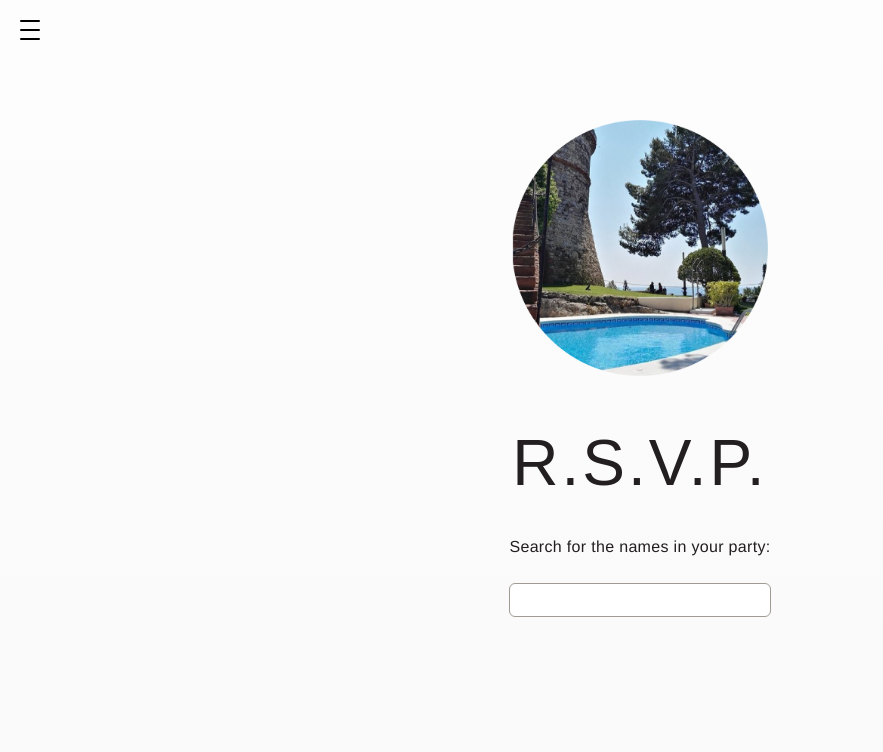
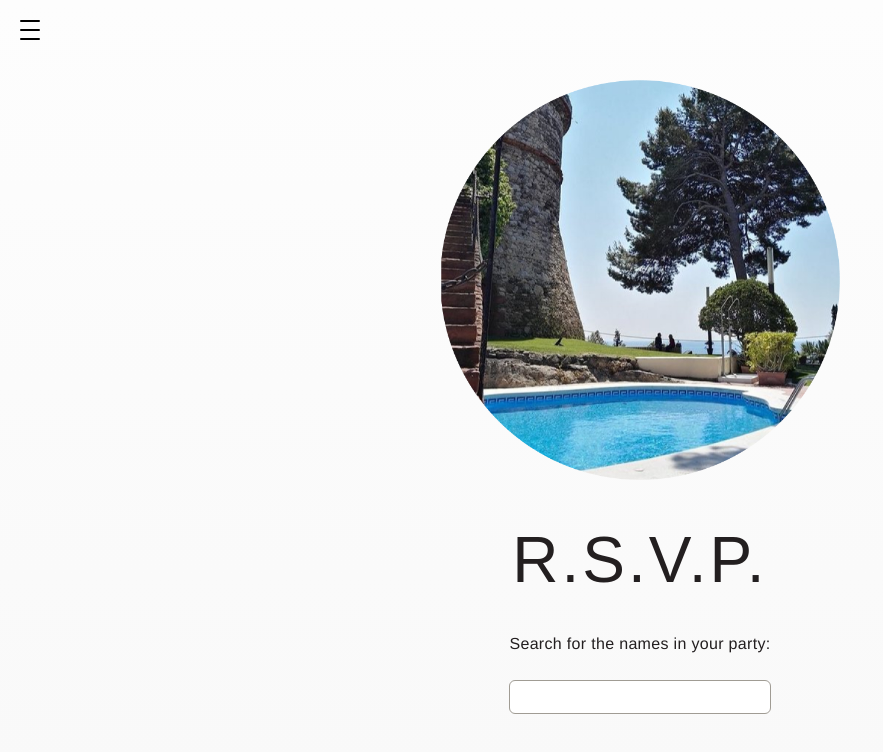
Before and after one commit to 11ac11/wedding-app, a Next.js app: page /rsvp in a window 1280 px wide. Shown: the top 752 px of the page, without its empty margins (0-883 px from the left). Built offline with nearby package versions, Linux system fonts and the light colour scheme; a web font is replaced by a local one.

Commit message:
rsvp animation started

```diff
--- a/app/globals.css
+++ b/app/globals.css
@@ -31,17 +31,16 @@ main {
   min-height: 100vh;
   flex-direction: column;
   align-items: center;
-  justify-content: center;
-  padding: 100px 0;
+  justify-content: flex-start;
+  padding: 80px 0;
 }
 
 .rsvp-container {
   display: flex;
-  min-height: 100vh;
+  /* min-height: 100vh; */
   flex-direction: column;
   align-items: center;
   justify-content: flex-start;
-  padding: 20px 0;
   width: 80%;
 }
 
@@ -130,6 +129,43 @@ h3 {
   animation: fadeOut 1s;
 }
 
+.hide {
+  animation: hideMe 1s;
+}
+
+.image {
+  opacity: 1;
+  transition: all 0.5s ease-out;
+}
+
+.image.fade-out {
+  opacity: 0;
+  top: -500px;
+}
+
+.image-container {
+  /* Replace with your actual class name */
+  position: relative;
+  width: 100%;
+  /* Default width */
+  height: 400px;
+  transition: height 0.4s ease-out;
+}
+
+.image-container.shrink {
+  height: 0px;
+}
+
+.image-container>img {
+  object-fit: contain;
+  width: 100%;
+  /* Override default width for image */
+  position: relative;
+  /* Override default position for image */
+  height: auto;
+  /* Remove height restriction for image */
+}
+
 
 @keyframes fadeIn {
   0% {
@@ -143,11 +179,14 @@ h3 {
 
 @keyframes fadeOut {
   0% {
-    opacity: 1;
+    /* opacity: 1; */
+    /* display: block; */
+    top: 0;
   }
 
   100% {
-    opacity: 0;
+    /* opacity: 0; */
+    top: -999;
   }
 }
 
--- a/app/page.jsx
+++ b/app/page.jsx
@@ -9,13 +9,12 @@ export default async function App() {
 
   return (
     <main className="relative flex min-h-screen flex-col items-center justify-center">
-      <h3>FRIDAY 05 SEPT. 2025</h3>
+      <VidCont />
       <h1 className="getting-married low">{`Robyn & Alex`}</h1>
       <h1 className="getting-married low second">{`are getting married!`}</h1>
+      <h3>FRIDAY 05 SEPT. 2025</h3>
       <h3 style={{ textTransform: 'uppercase' }}>We kindly request you to join us</h3>
       <h3 style={{ textTransform: 'uppercase' }}>for the celebration</h3>
-      <VidCont />
-
     </main>
   )
 }
--- a/app/rsvp/page.jsx
+++ b/app/rsvp/page.jsx
@@ -1,4 +1,3 @@
-
 import { Suspense } from 'react'
 import { getAllGuests, searchGuests } from '../api'
 import Table from '@/components/table.jsx'
@@ -11,12 +10,21 @@ export const preferredRegion = 'home'
 export const dynamic = 'force-dynamic'
 
 export default async function RSVP({ searchParams }) {
+
   const query = searchParams?.query || '';
   const currentPage = Number(searchParams?.page) || 1;
+
   return (
     <main className="relative flex min-h-screen flex-col items-center justify-center">
-      <div className='rsvp-container'>
-        <ImgCont src={TurrentBW} fill={true} className='image' width='25%' />
+      <div className={`rsvp-container`}>
+        <ImgCont
+          src={TurrentBW}
+          alt="Turrent Black and White"
+          fill={true}
+          className='image-container'
+          width="400px"
+          isVisible={!query}
+        />
         <h1>R.S.V.P.</h1>
         <Search onSearch={searchGuests} />
         {query && <Table query={query} currentPage={currentPage} />}
--- a/components/guest-form.jsx
+++ b/components/guest-form.jsx
@@ -11,6 +11,7 @@ export const GuestForm = ({ guest }) => {
   const [main, setMain] = useState(guest.main || '')
   const [accomodation, setAccomodation] = useState(guest.accomodation || '')
   const [isChild, setIsChild] = useState(guest.is_under_14 || '')
+  const [expand, setExpand] = useState(false)
 
   const handleSubmit = async (e) => {
     e.preventDefault();
@@ -35,8 +36,9 @@ export const GuestForm = ({ guest }) => {
     <div key={guest.name} className="table-row">
       <div className="guest-info guestname-row">
         <p className="uppercase">{guest.name}</p>
+        <p onClick={() => { setExpand(!expand) }}>↓</p>
       </div>
-      <div className="guest-info">
+      {expand && <div className="guest-info">
         <Dropdown label="Attending"
           options={['yes', 'no']}
           onSelect={(val) => setAttending(val)}
@@ -70,7 +72,7 @@ export const GuestForm = ({ guest }) => {
             />
           </>}
         <button onClick={handleSubmit}>update</button>
-      </div>
+      </div>}
     </div>
   );
 };
--- a/components/img-container.jsx
+++ b/components/img-container.jsx
@@ -2,23 +2,26 @@
 
 import styled from 'styled-components';
 import Image from 'next/image';
+import { useState, useEffect } from 'react';
 
-const ImgContainer = styled.div`
-  position: relative;
-  width: ${({ width }) => width || '100%'};
+// const ImgContainer = styled.div`
+//   position: relative;
+//   width: ${({ width }) => width || '100%'};
+//   height: 400px;
+//   transition: height 0.5s ease-out;
 
-  & > img {
-    object-fit: contain;
-    width: 100% !important;
-    position: relative !important;
-    height: unset !important;
-  }
-`;
+//   & > img {
+//     object-fit: contain;
+//     width: 100% !important;
+//     position: relative !important;
+//     height: unset !important;
+//   }
+// `;
 
-export default function ImgCont({ src, fill, width }) {
+export default function ImgCont({ isVisible, className, src, fill, width }) {
   return (
-    <ImgContainer width={width}>
-      <Image src={src} fill={fill} className='image' />
-    </ImgContainer>
+    (<div width={width} className={`${className} ${isVisible ? '' : 'shrink'}`} >
+      <Image src={src} fill={fill} />
+    </div>)
   )
 }
--- a/components/vid-container.jsx
+++ b/components/vid-container.jsx
@@ -3,8 +3,8 @@
 import styled from 'styled-components';
 
 const VidContainer = styled.div`
-  width: 500px;
-  height: 500px;
+  width: 400px;
+  height: 400px;
   border-radius: 80%;
   overflow: hidden;
 
```
